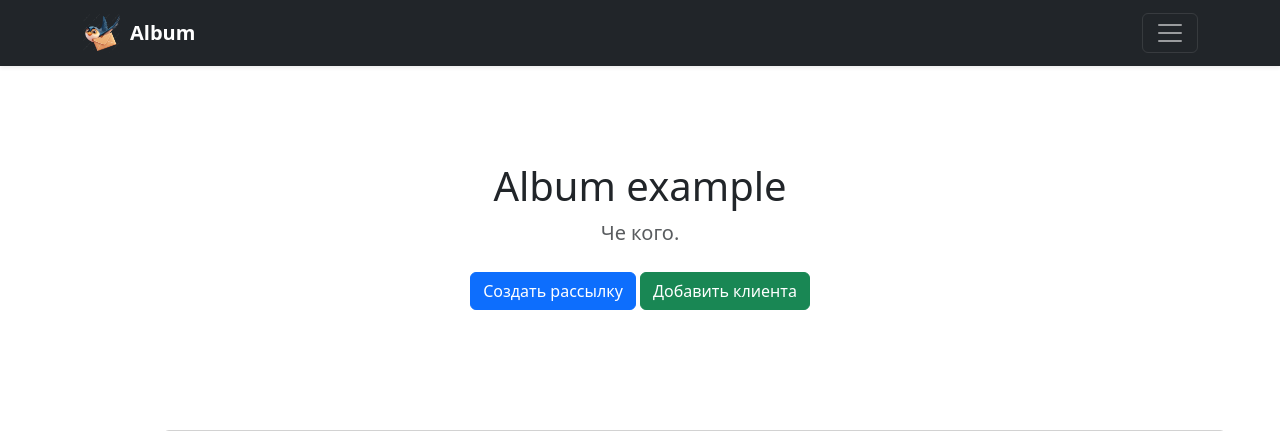
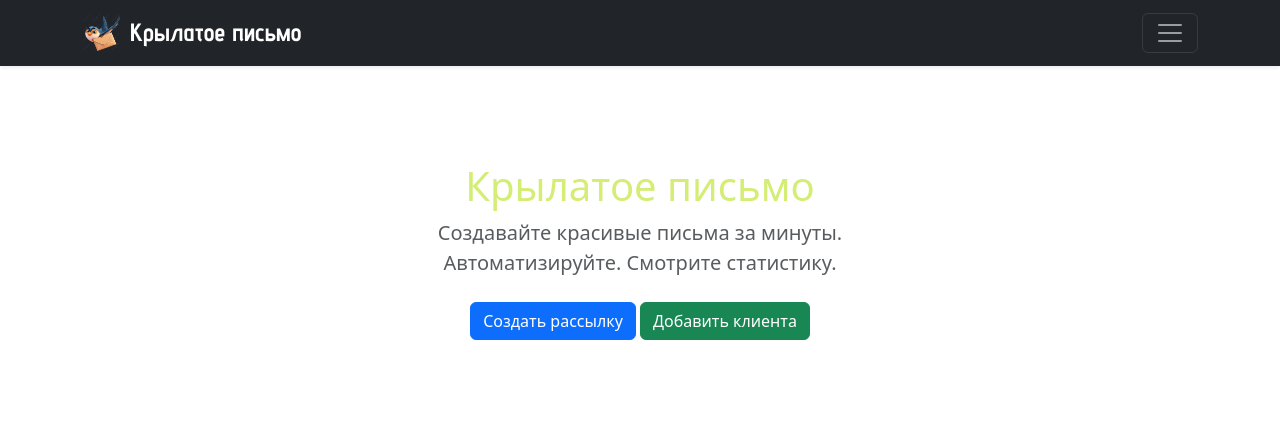
Before and after one commit to dargel799/django-mailing-service, a Django app: page /clients/create/ in a window 1280 px wide. Shown: the top 431 px of the page. Run offline with Django 4.2, Linux system fonts and the light colour scheme; the visitor is signed in with stand-in values (Sample User, id 1); parts of the project's set-up code (start-up, migrations or seed data) failed here and were passed over; some libraries are stand-ins or nearby versions.

Commit message:
feat: add project title and description to homepage

```diff
--- a/mailings/templates/mailings/main.html
+++ b/mailings/templates/mailings/main.html
@@ -7,13 +7,18 @@
     <meta name="description" content="">
     <meta name="author" content="Mark Otto, Jacob Thornton, and Bootstrap contributors">
     <meta name="generator" content="Astro v5.13.2">
-    <title>Album example · Bootstrap v5.3</title>
+    <title>Крылатое письмо — сервис Email рассылок</title>
     <link rel="canonical" href="https://getbootstrap.com/docs/5.3/examples/album/">
     <script src="{% static 'js/color_modes.js' %}"></script>
     <link rel="stylesheet" href="{% static 'css/bootstrap_min.css' %}">
     <link rel="apple-touch-icon" href="/docs/5.3/assets/img/favicons/apple-touch-icon.png" sizes="180x180">
     <link rel="mask-icon" href="/docs/5.3/assets/img/favicons/safari-pinned-tab.svg" color="#712cf9">
     <link rel="icon" href="/docs/5.3/assets/img/favicons/favicon.ico">
+
+      <link rel="preconnect" href="https://fonts.googleapis.com">
+  <link rel="preconnect" href="https://fonts.gstatic.com" crossorigin>
+  <link href="https://fonts.googleapis.com/css2?family=Advent+Pro:wght@700&display=swap" rel="stylesheet">
+
     <meta name="theme-color" content="#712cf9">
     <style>.bd-placeholder-img {
         font-size: 1.125rem;
@@ -22,7 +27,11 @@
         -moz-user-select: none;
         user-select: none
     }
-
+.brand-wordmark {
+      font-family: "Advent Pro", sans-serif;
+      font-size: 1.5625rem;
+      font-weight: 700;
+    }
     @media (min-width: 768px) {
         .bd-placeholder-img-lg {
             font-size: 3.5rem
@@ -96,6 +105,8 @@
         display: block !important
     }
     </style>
+
+
 </head>
 <body>
 <svg xmlns="http://www.w3.org/2000/svg" class="d-none">
@@ -163,10 +174,15 @@
     <div class="collapse text-bg-dark" id="navbarHeader">
         <div class="container">
             <div class="row">
-                <div class="col-sm-8 col-md-7 py-4"><h4>About</h4>
-                    <p class="text-body-secondary">Add some information about the album below, the author, or any other
-                        background context. Make it a few sentences long so folks can pick up some informative tidbits.
-                        Then, link them off to some social networking sites or contact information.</p></div>
+               <div class="col-sm-8 col-md-7 py-4">
+  <h1 class="fw-bold mb-3" style="font-size: 2.31rem;">
+    Сервис email-<br>
+    рассылок «<span style="color: #ed75d4;">Крылатое письмо</span>»
+  </h1>
+  <p class="text-body-secondary" style="font-size: 0.96rem;">
+    Помогаем компаниям выстраивать коммуникацию с клиентами и получать повторные продажи через email.
+  </p>
+</div>
                 <div class="col-sm-4 offset-md-1 py-4"><h4>Contact</h4>
                     <ul class="list-unstyled">
                          <li><a href="{% url 'mailings:mailing_list' %}" class="text-white">Главная</a></li>
@@ -192,7 +208,7 @@
     <div class="container">
         <a href="{% url 'mailings:mailing_list' %}" class="navbar-brand d-flex align-items-center">
             <img src="{% static 'images/iconca01.png' %}" width="40" height="40" class="me-2" alt="Album">
-            <strong>Album</strong>
+            <strong class="brand-wordmark">Крылатое письмо</strong>
         </a>
         <button class="navbar-toggler" type="button" data-bs-toggle="collapse" data-bs-target="#navbarHeader"
                 aria-controls="navbarHeader" aria-expanded="false" aria-label="Toggle navigation">
@@ -204,8 +220,8 @@
 <main>
     <section class="py-5 text-center container">
         <div class="row py-lg-5">
-            <div class="col-lg-6 col-md-8 mx-auto"><h1 class="fw-light">Album example</h1>
-                <p class="lead text-body-secondary">Че кого.</p>
+            <div class="col-lg-6 col-md-8 mx-auto"><h1 <span style="color: #d4ed75;">Крылатое письмо</span></h1>
+                <p class="lead text-body-secondary">Создавайте красивые письма за минуты. Автоматизируйте. Смотрите статистику.</p>
                                         {% if user.is_authenticated  %}
                 <p>
                     <a href="{% url 'mailings:mailing_create' %}" class="btn btn-primary my-2">Создать рассылку</a>
```
